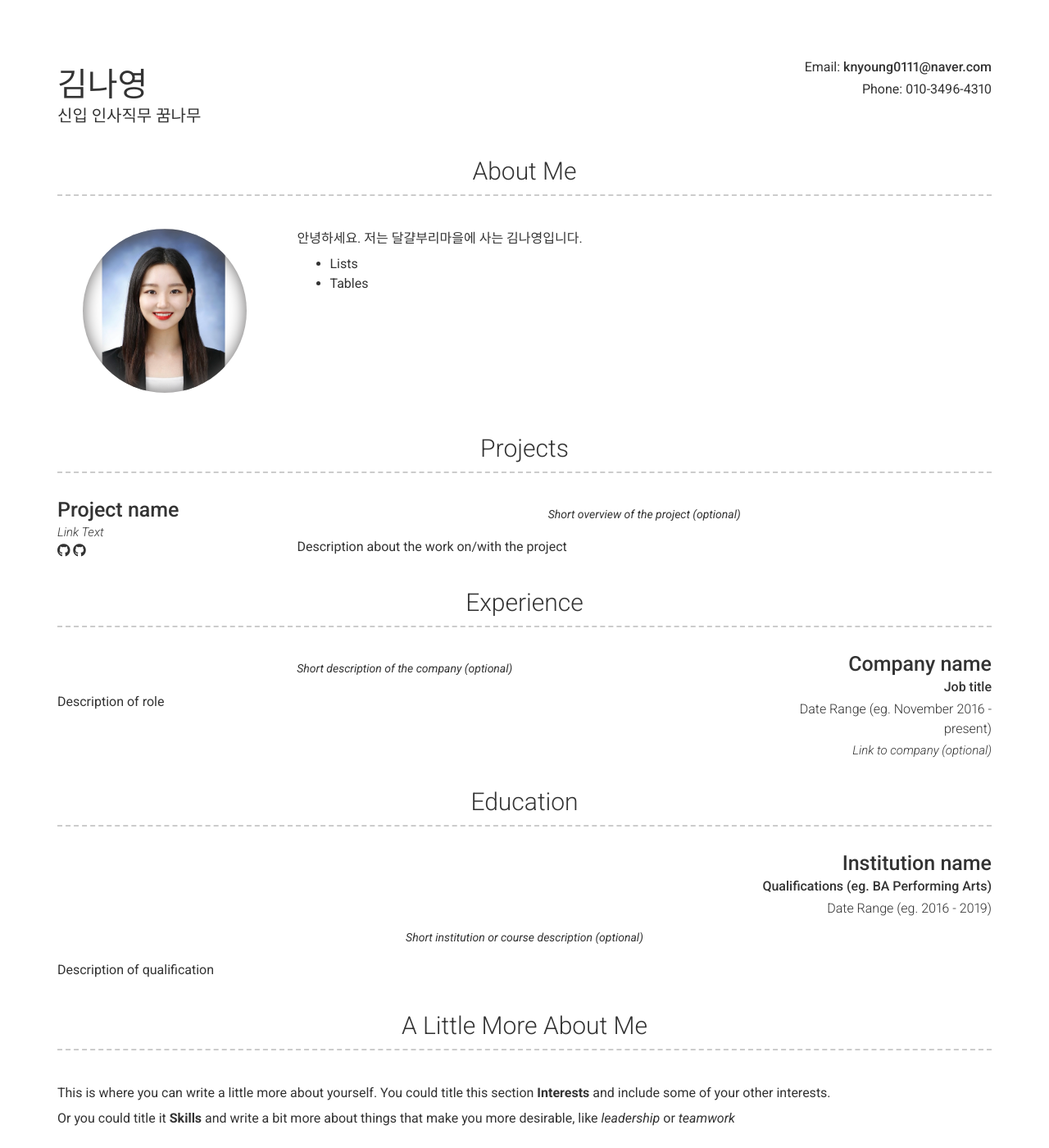
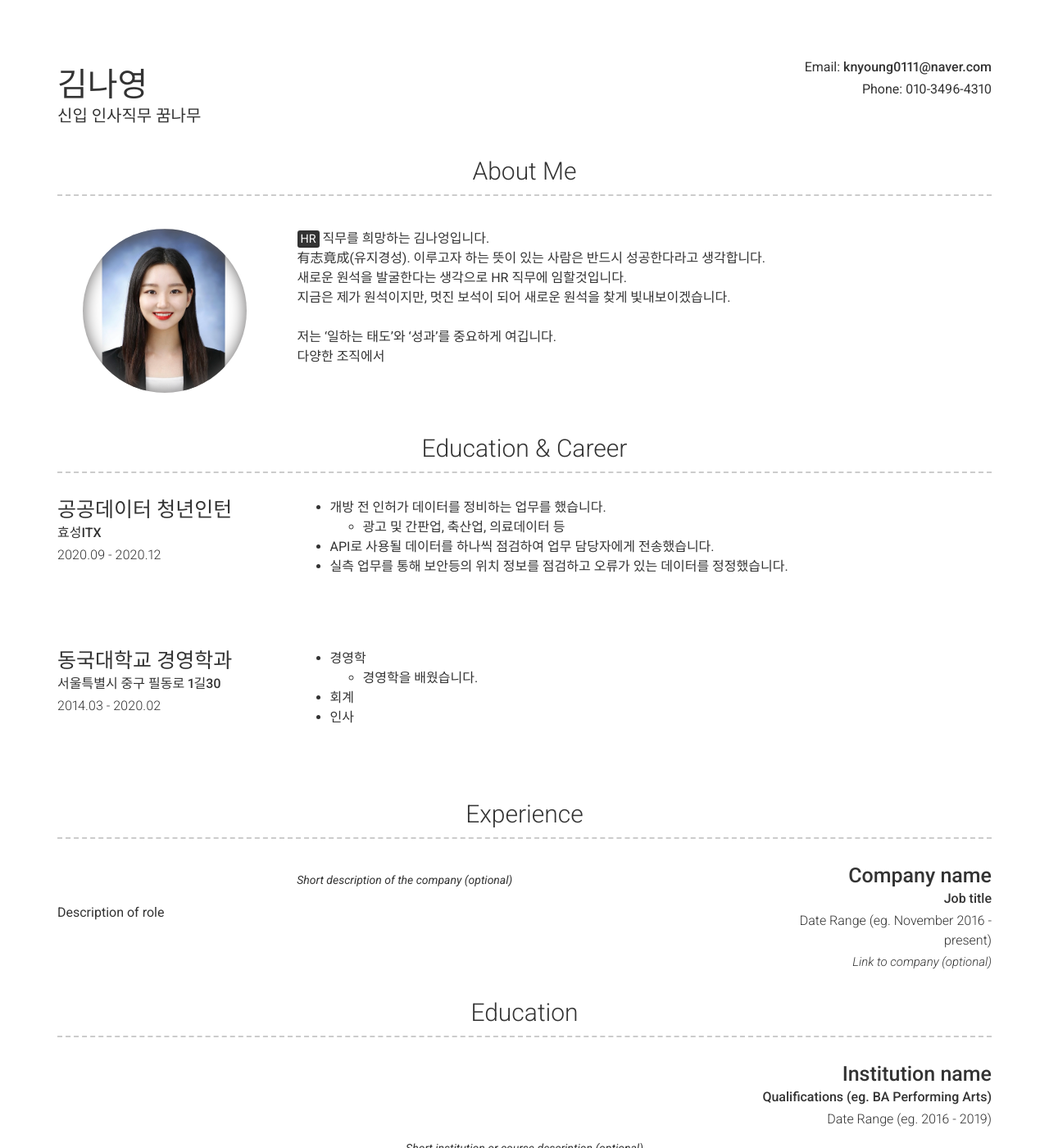
Before and after one commit to steamlng/steamlng.github.io, a Jekyll site: the page built from index.md, in a window 1280 px wide and 1400 px high. Shown: the whole window at 82% size. Built offline with Jekyll 4.4.1, drawn with Linux system fonts in a browser that asks for light colours; nearby versions of some CDN libraries.

Commit message:
자기소개 추가

```diff
--- a/_config.yml
+++ b/_config.yml
@@ -53,31 +53,46 @@ darkmode: never
 # about_title: About Me (Use this to override about section title)
 about_profile_image: images/프로필사진5.jpeg
 about_content: | # this will include new lines to allow paragraphs
-  안녕하세요. 저는 달걀부리마을에 사는 김나영입니다.
-
-    - Lists
-    - Tables
+  <mark>HR</mark> 직무를 희망하는 김나엉입니다.<br>
+  有志竟成(유지경성). 이루고자 하는 뜻이 있는 사람은 반드시 성공한다라고 생각합니다.<br>
+  새로운 원석을 발굴한다는 생각으로 HR 직무에 임할것입니다. <br>
+  지금은 제가 원석이지만, 멋진 보석이 되어 새로운 원석을 찾게 빛내보이겠습니다.
+  <br>
+  <br>
+  저는 ‘일하는 태도’와 ‘성과’를 중요하게 여깁니다.<br>
+  다양한 조직에서
 
 
 content:
-  - title: Projects # Title for the section
-    layout: list # Type of content section (list/text)
+  - title: Education & Career
+    layout: list
     content:
-      - layout: left
-        title: Project name
-        link: Link to project (eg. sproogen.github.io/modern-resume-theme)(optional)
-        link_text: Link Text
-        additional_links:
-          - title:  Github page for project (eg. sproogen/modern-resume-theme)
-            icon: fab fa-github
-            url: Link to project (eg. sproogen.github.io/modern-resume-theme)(optional)
-          - title:  Github page for project (eg. sproogen/modern-resume-theme)
-            icon: fab fa-github
-            url: Link to project (eg. sproogen.github.io/modern-resume-theme)(optional)
-        quote: >
-          Short overview of the project (optional)
+      - layout: top-left
+        title: 공공데이터 청년인턴
+        sub_title: 효성ITX
+        caption: 2020.09 - 2020.12
         description: | # this will include new lines to allow paragraphs
-          Description about the work on/with the project
+          * 개방 전 인허가 데이터를 정비하는 업무를 했습니다.
+            - 광고 및 간판업, 축산업, 의료데이터 등
+          * API로 사용될 데이터를 하나씩 점검하여 업무 담당자에게 전송했습니다.
+          * 실측 업무를 통해 보안등의 위치 정보를 점검하고 오류가 있는 데이터를 정정했습니다.
+          <br>
+          <br>
+          <br>
+
+      - layout: top-left
+        title: 동국대학교 경영학과
+        sub_title: 서울특별시 중구 필동로 1길30
+        caption: 2014.03 - 2020.02
+        description: | # this will include new lines to allow paragraphs
+          * 경영학
+            - 경영학을 배웠습니다.
+          * 회계
+          * 인사
+          <br>
+          <br>
+          <br>
+
   - title: Experience
     layout: list
     content:
```
